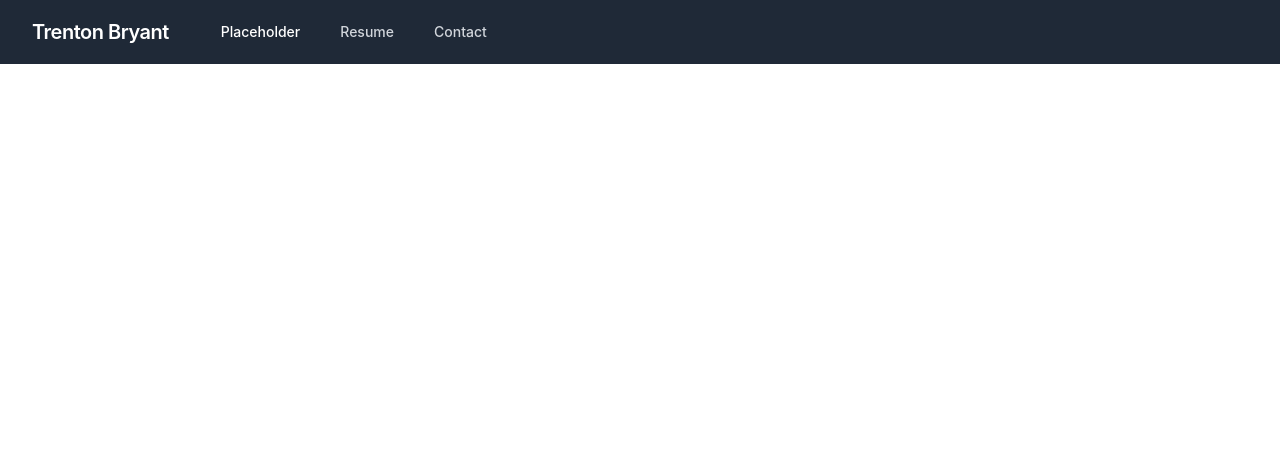
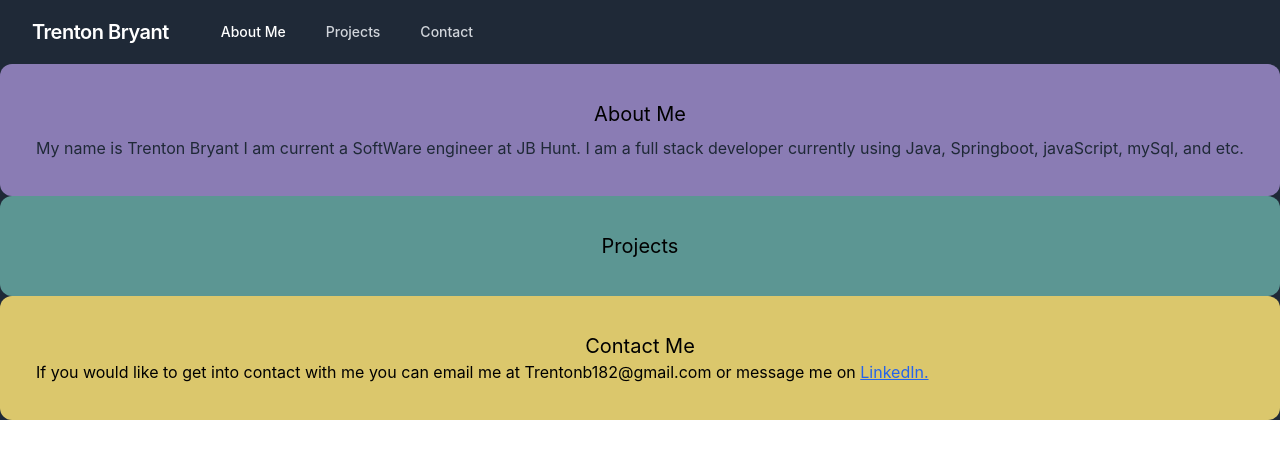
Before and after one commit to Trentonbry/PersonalWebsite, a React (Create React App) app: page / in a window 1280 px wide. Shown: the top 458 px of the page. Built offline with nearby package versions, Linux system fonts and the light colour scheme.

Commit message:
Updated Nav bar and home page

```diff
--- a/src/Components/Placeholder.tsx
+++ b/src/Components/AboutMe.tsx
@@ -1,7 +1,7 @@
 import React from "react";
 import Navbar from "./navigation-bar";
 
-function Placeholder(){
+function AboutMe(){
     return(
     <div className='flex flex-col gap-3 text-[#2A2539]'>
         <Navbar/>
@@ -14,4 +14,4 @@ function Placeholder(){
   )
 }
 
-export default Placeholder;
+export default AboutMe;
--- a/src/Components/navigation-bar.tsx
+++ b/src/Components/navigation-bar.tsx
@@ -21,17 +21,17 @@ function Navbar() {
               <div className="hidden md:block">
                 <div className="ml-10 flex items-baseline space-x-4">
                   <a
-                    href="/PlaceHolder"
+                    href="/AboutMe"
                     className=" hover:bg-gray-700 text-white px-3 py-2 rounded-md text-sm font-medium"
                   >
-                    Placeholder
+                    About Me
                   </a>
 
                   <a
                     href="/Resume"
                     className="text-gray-300 hover:bg-gray-700 hover:text-white px-3 py-2 rounded-md text-sm font-medium"
                   >
-                    Resume
+                    Projects
                   </a>
 
                   <a
--- a/src/Home.tsx
+++ b/src/Home.tsx
@@ -4,9 +4,33 @@ import Navbar from './Components/navigation-bar';
 import './Home.css';
 
 function Home() {
+
+  var linkedIn = <a
+  className="underline text-blue-600 hover:text-blue-800 visited:text-purple-600"
+  href="https://www.linkedin.com/in/trenton-m-bryant-csce/"
+  target="_blank"
+  rel="noopener noreferrer"
+>
+   LinkedIn.
+</a>
   return (
-    <div className="Home">
+    <div className="Home bg-gray-800">
       <Navbar/>
+      <div className="p-9 rounded-xl bg-[#8a7cb4] ">
+        <div className="flex justify-center text-xl">About Me</div>
+        <p className=" flex mt-2 text-gray-800">My name is Trenton Bryant I am current a SoftWare engineer at JB Hunt.
+          I am a full stack developer currently using Java, Springboot, javaScript, mySql, and etc.
+        </p>
+      </div>
+      <div className="p-9 rounded-xl bg-[#5c9693]">
+        <div className="flex justify-center text-xl">Projects</div>
+      </div>
+      <div className="p-9 rounded-xl bg-[#dbc76c]">
+      <div className="flex justify-center text-xl">Contact Me</div>
+      <p>If you would like to get into contact with me you can email me at Trentonb182@gmail.com or message me on {linkedIn}
+
+        </p>
+      </div>
     </div>
   );
 }
--- a/src/index.tsx
+++ b/src/index.tsx
@@ -2,7 +2,7 @@ import React from 'react';
 import ReactDOM from 'react-dom/client';
 import './index.css';
 import Home from './Home';
-import Placeholder from './Components/Placeholder';
+import AboutMe from './Components/AboutMe';
 import reportWebVitals from './reportWebVitals';
 import {BrowserRouter,Routes,Route} from 'react-router-dom';
 import Contact from './Components/Contact';
@@ -16,7 +16,7 @@ root.render(
     <BrowserRouter>
       <Routes>
           <Route index element={<Home />} />
-          <Route path='/Placeholder' element={<Placeholder />} />
+          <Route path='/AboutMe' element={<AboutMe />} />
           <Route path='/Contact' element={<Contact />} />
           <Route path='/Resume' element={<Resume />} />
       </Routes>
```
